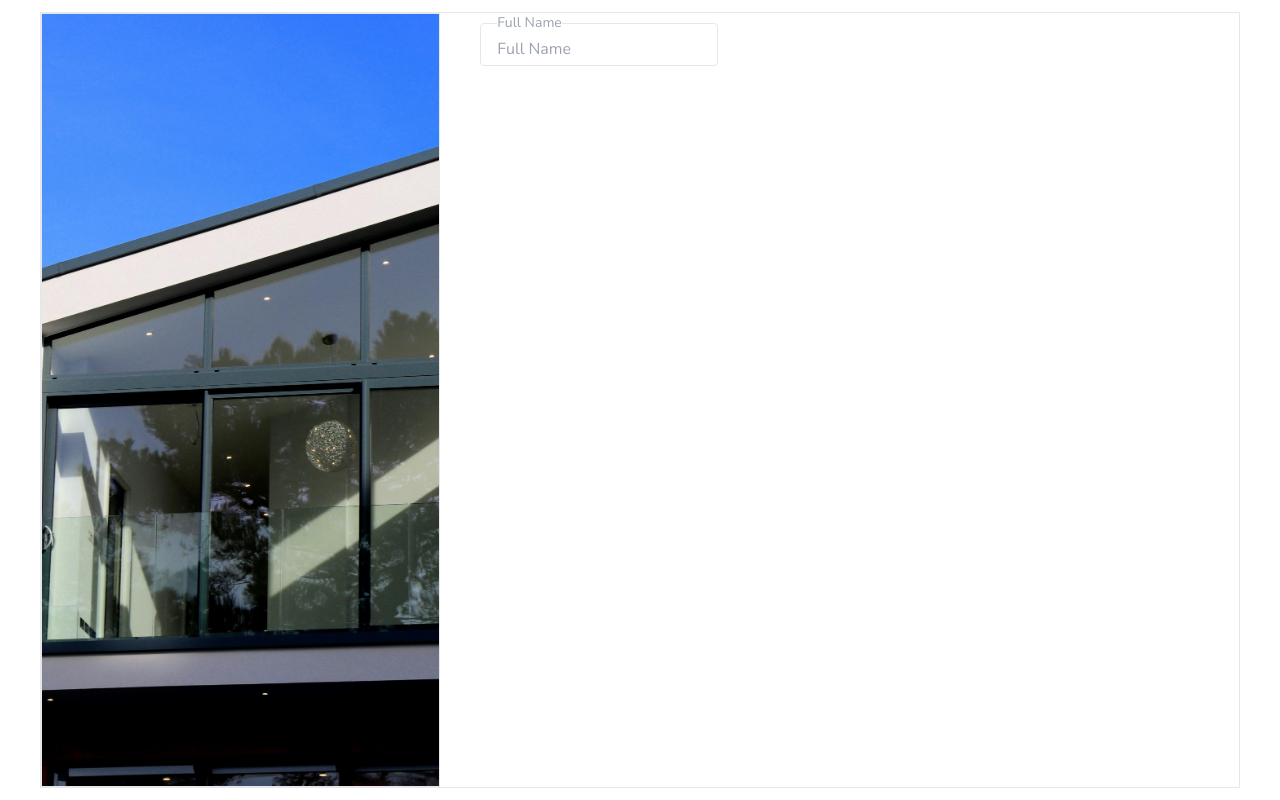
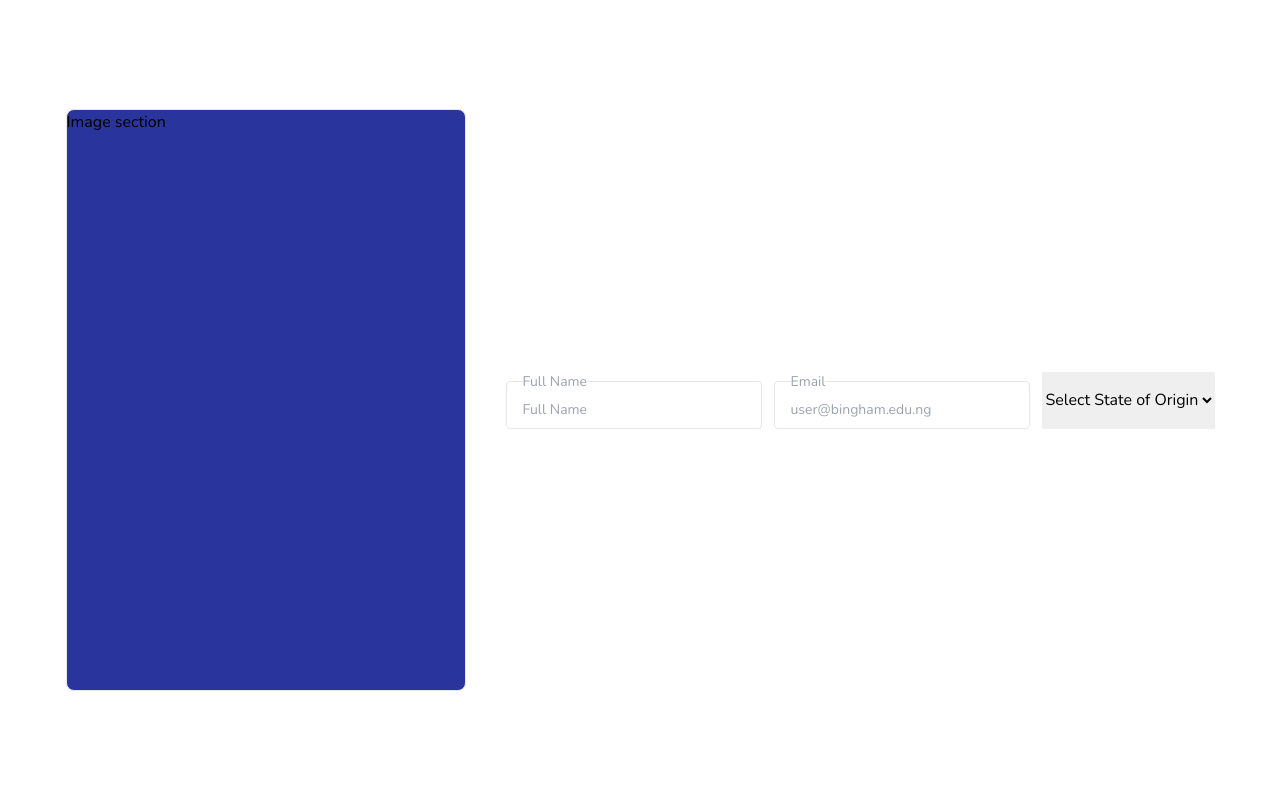
Before and after one commit to Donald2023-source/Quick-Vote, a React (Vite) app: page /auth/signup in a window 1280 px wide. Built offline with nearby package versions, Linux system fonts and the light colour scheme; no server answers.

Commit message:
authentication

```diff
--- /dev/null
+++ b/src/Components/VotingSvg.jsx
@@ -0,0 +1,57 @@
+
+export function VotingAnimation() {
+  return (
+    <div className="flex items-center justify-center w-full h-full">
+      <svg width="400" height="300" viewBox="0 0 400 300" xmlns="http://www.w3.org/2000/svg">
+        {/* Ballot Box */}
+        <rect x="300" y="180" width="60" height="80" fill="#4a5568" rx="5" />
+        <rect x="315" y="170" width="30" height="15" fill="#4a5568" rx="3" />
+        <rect x="325" y="140" width="10" height="30" fill="#4a5568" />
+        <rect x="320" y="200" width="20" height="10" fill="#e2e8f0" />
+
+        {/* Ground */}
+        <line x1="50" y1="260" x2="350" y2="260" stroke="#a0aec0" strokeWidth="2" />
+
+        {/* Person */}
+        <g id="person">
+          {/* Head */}
+          <circle cx="100" cy="150" r="15" fill="#2d3748" />
+
+          {/* Body */}
+          <line x1="100" y1="165" x2="100" y2="210" stroke="#2d3748" strokeWidth="4" />
+
+          {/* Arms */}
+          <line x1="100" y1="180" x2="80" y2="200" stroke="#2d3748" strokeWidth="3">
+            <animate attributeName="x2" values="80;85;80" dur="1s" repeatCount="indefinite" />
+          </line>
+          <line x1="100" y1="180" x2="120" y2="200" stroke="#2d3748" strokeWidth="3">
+            <animate attributeName="x2" values="120;115;120" dur="1s" repeatCount="indefinite" />
+          </line>
+
+          {/* Legs */}
+          <line x1="100" y1="210" x2="90" y2="250" stroke="#2d3748" strokeWidth="3">
+            <animate attributeName="x2" values="90;100;90" dur="1s" repeatCount="indefinite" />
+          </line>
+          <line x1="100" y1="210" x2="110" y2="250" stroke="#2d3748" strokeWidth="3">
+            <animate attributeName="x2" values="110;100;110" dur="1s" repeatCount="indefinite" />
+          </line>
+
+          {/* Ballot */}
+          <rect x="120" y="190" width="15" height="10" fill="#e2e8f0" />
+
+          {/* Animation for the entire person */}
+          <animateTransform
+            attributeName="transform"
+            type="translate"
+            from="0 0"
+            to="180 0"
+            dur="5s"
+            repeatCount="indefinite"
+          />
+        </g>
+
+
+      </svg>
+    </div>
+  )
+}
--- a/src/Pages/LandingPage.jsx
+++ b/src/Pages/LandingPage.jsx
@@ -17,8 +17,8 @@ const LandingPage = () => {
             <motion.div whileInView={{ scale: 1, opacity: 1 }}
           initial={{ scale: 0.9, opacity: 0 }}
           transition={{ duration: 1 }} className='absolute text-white flex md:flex-row flex-col justify-between h-[90vh] md:px-20 items-center md:gap-5 gap-10 py-6 px-2'>
-                <div className='md:w-[40%] flex-shrink md:pl-0 pl-4 space-y-4 flex flex-col items-start'>
-                  <h2 className='font-bold text-4xl'>Get More With Ivote Voting System</h2>
+                <div className='md:w-[40%] flex-shrink md:pl-0 pl-4 space-y-4 flex gap-5 flex-col items-start'>
+                  <h2 className='font-bold text-4xl md:leading-relaxed'>Get More With Ivote Voting System</h2>
                   <p className='leading-loose text-sm'>The iVote system is an innovative electronic voting solution designed to simplify and secure the electoral process. It combines technology and user-centric design to ensure a transparent, efficient, and reliable voting experience</p>
 
                   <Link to={'/auth/signup'} className='border py-2 hover:scale-105 transition-all px-5 rounded'>Get started</Link>
--- a/src/Pages/auth/Signup.jsx
+++ b/src/Pages/auth/Signup.jsx
@@ -1,18 +1,48 @@
-import React from "react";
-import img from "../../assets/pexels-expect-best-79873-323776.jpg";
+import React, { useEffect } from "react";
+import axios from "axios";
+import { VotingAnimation } from "../../Components/VotingSvg";
+
 const Signup = () => {
+
+  const fetchStates = () => {
+    try {
+      const response = axios.get("https://nga-states-lga.onrender.com/fetch");
+      if (response.ok) {
+        console.log(response);
+      }
+    } catch (error) {
+      console.error("Something went wrong");
+    }
+  };
+
+  useEffect(() => {
+    fetchStates();
+  }, []);
+
+
+
   return (
     <div className="px-10 h-screen py-3">
-      <div className="border flex gap-10 h-full">
-        <div className="w-1/3 border">
-          <img className="w-full h-full object-cover" src={img} alt="" />
+      <div className=" flex gap-10 items-center justify-center h-full">
+        <div className="w-1/3 bg-primary rounded-lg h-3/4 border">
+          <h2>Image section </h2>
         </div>
         <div>
           <form action="">
-            <fieldset className="border px-4 py-1 rounded ">
-              <legend className="text-sm text-gray-400">Full Name</legend>
-              <input type="text" placeholder="Full Name" />
-            </fieldset>
+            <div className="flex gap-3">
+              <fieldset className="border w-64 px-4 py-2 text-sm rounded ">
+                <legend className="text-sm text-gray-400">Full Name</legend>
+                <input type="text" placeholder="Full Name" />
+              </fieldset>
+              <fieldset className="border w-64 px-4 py-2 text-sm rounded ">
+                <legend className="text-sm text-gray-400">Email</legend>
+                <input type="text" placeholder="user@bingham.edu.ng" />
+              </fieldset>
+
+              <select name="" id="">
+                <option value="">Select State of Origin </option>
+              </select>
+            </div>
           </form>
         </div>
       </div>
```
